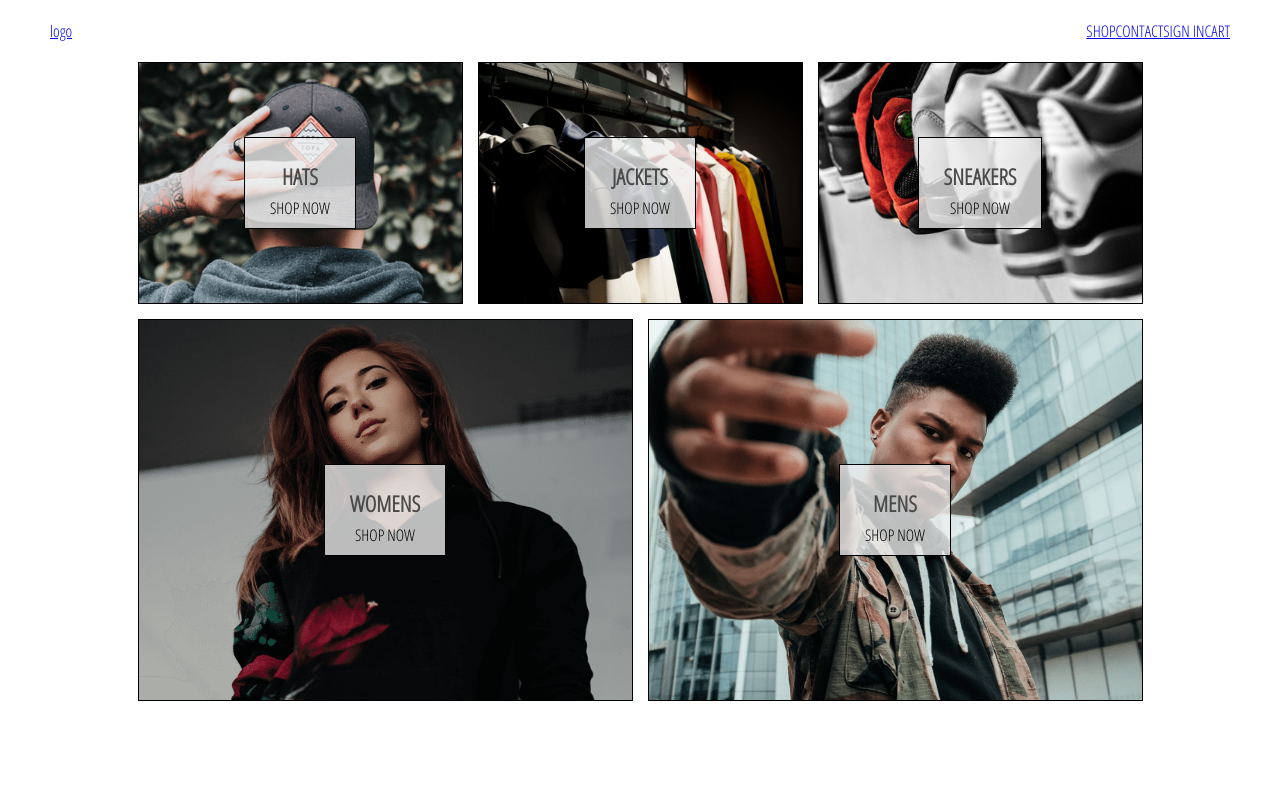
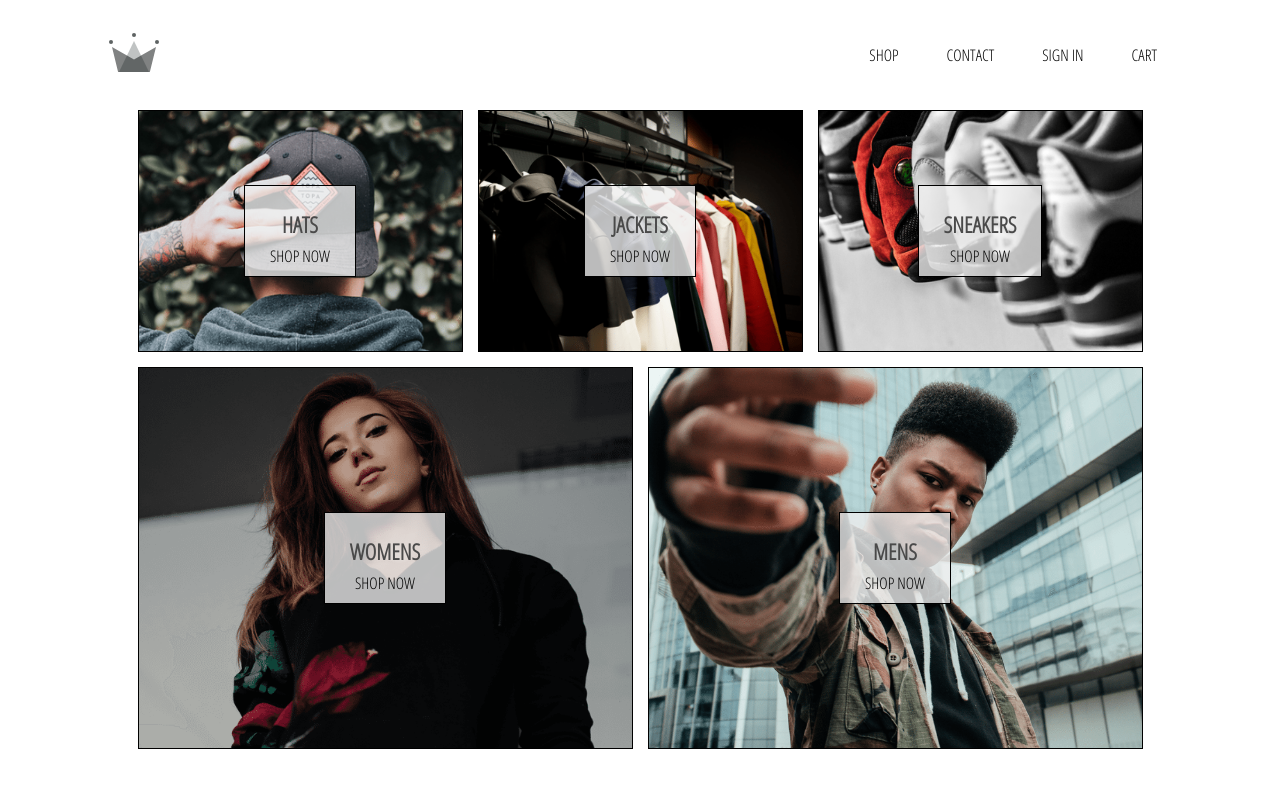
Before and after one commit to mbalazy/crwn-clothing, a React (Create React App) app: page / in a window 1280 px wide. Shown: the top 788 px of the page. Built offline with nearby package versions, Linux system fonts and the light colour scheme.

Commit message:
finish styling geader component

```diff
--- a/src/App.js
+++ b/src/App.js
@@ -1,5 +1,5 @@
 import React from 'react';
-import { Route } from 'react-router-dom';
+import { Route, Switch } from 'react-router-dom';
 import './App.scss';
 
 import Header from './components/header/header.component';
@@ -9,9 +9,11 @@ import ShopPage from './pages/shop/shop.comonent';
 function App() {
   return (
     <div>
-      <Route path="/" component={Header} />
-      <Route exact path="/" component={HomePage} />
-      <Route exact path="/shop" component={ShopPage} />
+      <Header />
+      <Switch>
+        <Route exact path="/" component={HomePage} />
+        <Route exact path="/shop" component={ShopPage} />
+      </Switch>
     </div>
   );
 }
--- a/src/App.scss
+++ b/src/App.scss
@@ -2,3 +2,12 @@ body {
   font-family: 'Open Sans Condensed';
   padding: 20px 50px;
 }
+
+a {
+  color: inherit;
+  text-decoration: none;
+
+  &:hover {
+    cursor: pointer;
+  }
+}
--- a/src/components/header/header.component.jsx
+++ b/src/components/header/header.component.jsx
@@ -1,16 +1,27 @@
 import React from 'react';
 import { Link } from 'react-router-dom';
+import { ReactComponent as Logo } from '../../assets/crown.svg';
 import './header.style.scss';
 
 const Header = () => (
   <div className="header">
-    <Link to="/">logo</Link>
+    <Link className="logo-container" to="/">
+      <Logo className="logo" />
+    </Link>
 
-    <div className="nav-links">
-      <Link to="/shop">SHOP</Link>
-      <Link to="/contact">CONTACT</Link>
-      <Link to="/sing_in">SIGN IN</Link>
-      <Link to="/cart">CART</Link>
+    <div className="options">
+      <Link className="option" to="/shop">
+        SHOP
+      </Link>
+      <Link className="option" to="/contact">
+        CONTACT
+      </Link>
+      <Link className="option" to="/sing_in">
+        SIGN IN
+      </Link>
+      <Link className="option" to="/cart">
+        CART
+      </Link>
     </div>
   </div>
 );
--- a/src/components/header/header.style.scss
+++ b/src/components/header/header.style.scss
@@ -1,7 +1,33 @@
 .header {
+  width: 90%;
+  height: 70px;
+  margin: 0 auto;
+  // margin-bottom: 26px;
+
   display: flex;
+  flex-direction: row;
   justify-content: space-between;
-  .nav-links {
+  align-items: center;
+
+  flex-wrap: wrap;
+
+  .options {
+    width: 50%;
     display: flex;
+    justify-content: flex-end;
+
+    .option {
+      margin-right: 20px;
+      padding: 8px 14px;
+      transition: transform 0.2s;
+
+      &:last-child {
+        margin-right: 0px;
+      }
+
+      &:hover {
+        transform: translateY(2px);
+      }
+    }
   }
 }
```
Also changed, not shown: src/assets/crown.svg (added).
